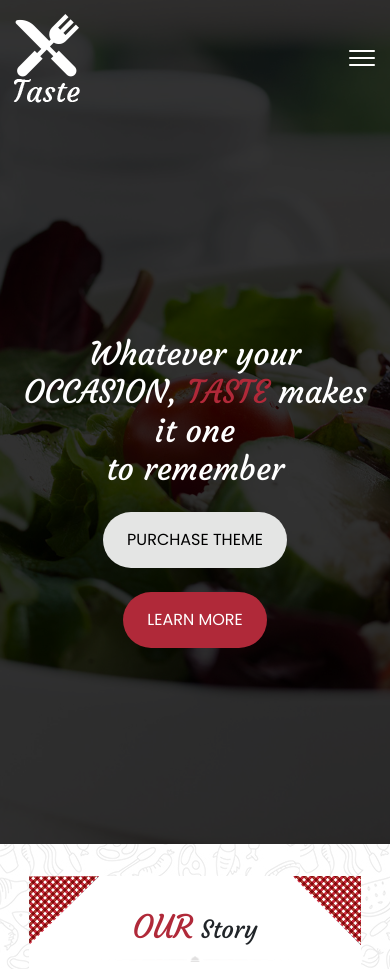
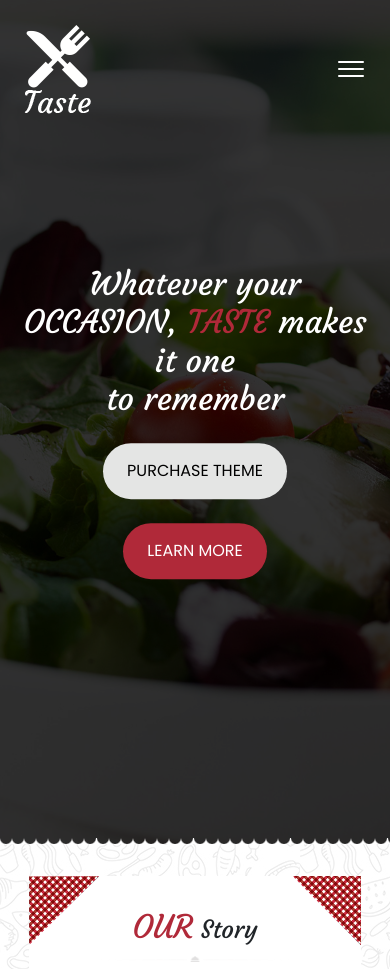
Before and after one commit to Jackmarrow/projet_css_final, a website: page index.html in a window 390 px wide. Shown: the top 969 px of the page. Drawn offline with nearby package versions, Linux system fonts and the light colour scheme.

Commit message:
resolving certain problems after the submission of the project

```diff
--- a/index.html
+++ b/index.html
@@ -9,11 +9,11 @@
   </head>
   <body>
     <!-- header section -->
-    <header class="hero-image">
+    <header class="hero-image position-relative">
       <div class="overlay">
         <!-- nav-bar section -->
         <nav
-          class="d-flex justify-content-between align-items-center justify-content-lg-center p-21 p-md-2"
+          class="nav-bar d-flex justify-content-between align-items-center justify-content-lg-center p-2"
         >
           <ul
             class="first-nav d-none d-lg-flex nav border-top border-bottom justify-content-between"
@@ -61,7 +61,7 @@
         <!-- end of navbar section -->
         <!-- hero section -->
         <section
-          class="hero-text px-1 px-md-0 d-flex flex-column align-items-center justify-content-center"
+          class="hero-text px-1 px-md-0 position-absolute top-50 start-50 translate-middle"
         >
           <h1 class="text-white text-center mb-2 mb-md-5">
             Whatever your
@@ -83,8 +83,9 @@
             </button>
           </div>
         </section>
-        <!-- end of hero section -->
       </div>
+      <!-- end of hero section -->
+      <div class="bottom-background position-absolute bottom-0"></div>
     </header>
 
     <main>
@@ -575,7 +576,7 @@
               alt=""
             />
           </div>
-          <div class="bg-contact mx-auto py-5 px-5 mb-8 rounded">
+          <div class="bg-contact mx-auto py-5 px-2 px-md-5 mb-8 rounded">
             <p class="text-center text-white mb-3">
               For any query please call us at : <span class="fs-4">+91-1234567890</span>
             </p>
@@ -752,7 +753,9 @@
     </main>
 
     <!-- footer section -->
-    <footer class="px-1 back-footer bg-black py-6 d-flex justify-content-center">
+    <footer class="px-1 back-footer bg-black py-6 d-flex justify-content-center position-relative">
+      <div class="top-background position-absolute top-0">
+      </div>
       <div class="footer-parent">
         <div class="footer-container d-flex justify-content-between flex-wrap">
           <div class="text-white content mb-5 mb-lg-0">
--- a/src/sass/modules/home/_footer.scss
+++ b/src/sass/modules/home/_footer.scss
@@ -4,6 +4,11 @@
     background-repeat: no-repeat;
     background-size: cover;
 
+    .top-background{
+        background-image: url('../images/footer_bottom_decoration_img.png');
+        height: 10px;
+        width: 100%;
+    }
     .footer-parent{
 
         width: 1250px;
--- a/src/sass/modules/home/_header.scss
+++ b/src/sass/modules/home/_header.scss
@@ -41,6 +41,10 @@
         inset: 0 0 0 0;
         background-color: rgba(0, 0, 0, 0.8);
 
+        .nav-bar{
+
+        }
+
         .first-nav,  .second-nav{
             width: 550px;
 
@@ -50,14 +54,11 @@
         }
 
         .hero-text{
-            height: calc(100vh - 154px);
-
-            @media(max-width: 900px) {
-                height: calc(100vh - 91.77px);
-            }
-
+            // height: calc(100vh - 15vh);
+           width: 100vw;
+           max-width: 700px;
             h1{
-                max-width: 600px;
+                // max-width: 600px;
                 @media(max-width: 900px) {
                     font-size: 2rem;
                 }
@@ -66,4 +67,11 @@
 
     }
 
+    .bottom-background{
+        background-image: url('../images/bottom_decoration_img.png');
+        height: 10px;
+        width: 100%;
+
+    }
+
 }
--- a/src/sass/modules/home/_main.scss
+++ b/src/sass/modules/home/_main.scss
@@ -87,6 +87,8 @@
     }
 }
 
+/* --------- book table and blog section --------*/
+
 .reservation{
     background-image: url('../images/main_bg.jpg');
 
@@ -100,7 +102,6 @@
         background-position: center;
         background-size: cover;
         background-repeat: no-repeat;
-        // height: 500px;
         max-width: 800px;
 
         .grid-contact{
@@ -132,6 +133,8 @@
     }
 
 }
+
+/* ------- testimonial section -------*/
 
 .bg-testimonial{
     background-image: url("../images/testimonials_background.jpg");
```
Also changed, not shown: public/css/app.css, 1 other file.
